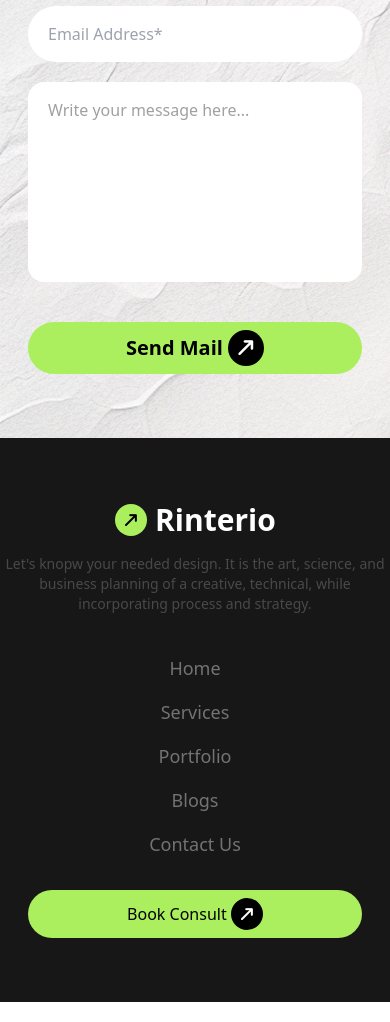
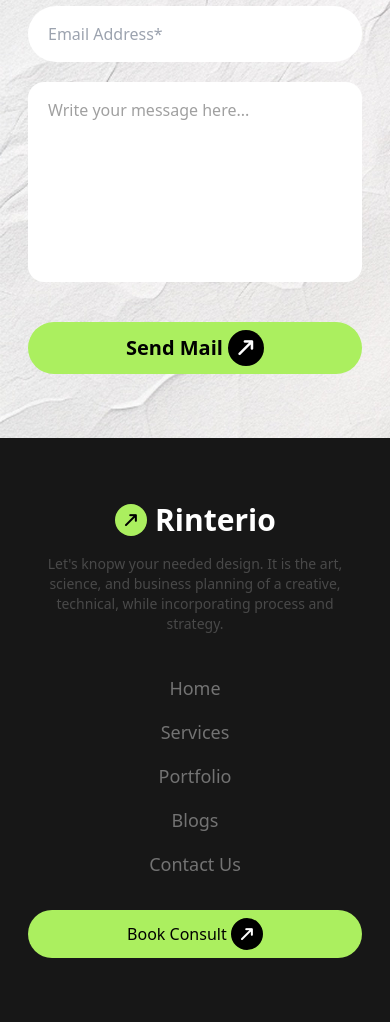
Before and after one commit to sefatullahuk00/A3, a plain HTML site: page index.html in a window 390 px wide. Shown: the part 6044-7066 px from the top of the page. Drawn offline with nearby package versions, Linux system fonts and the light colour scheme.

Commit message:
correction in footer

```diff
--- a/index.html
+++ b/index.html
@@ -240,7 +240,7 @@
             <span class="text-white text-3xl font-extrabold">Rinterio</span>
         </div>
 
-        <p class="text-[#494949] text-sm sm:text-base font-medium text-center mt-4 md:w-2/3 mx-auto">
+        <p class="text-[#494949] text-sm sm:text-base font-medium text-center mt-4 md:w-2/3 mx-auto px-7 md:px-3">
             Let's knopw your needed design. It is the art, science, and business planning of a creative, technical, while incorporating process and strategy.
         </p>
 
--- a/style/style.css
+++ b/style/style.css
@@ -23,6 +23,3 @@ optional
 .manrope{
     font-family: "Manrope", sans-serif;
 }
-#about-us #about-divide > * {
-    /* flex-basis: 39%; */
-}
```
